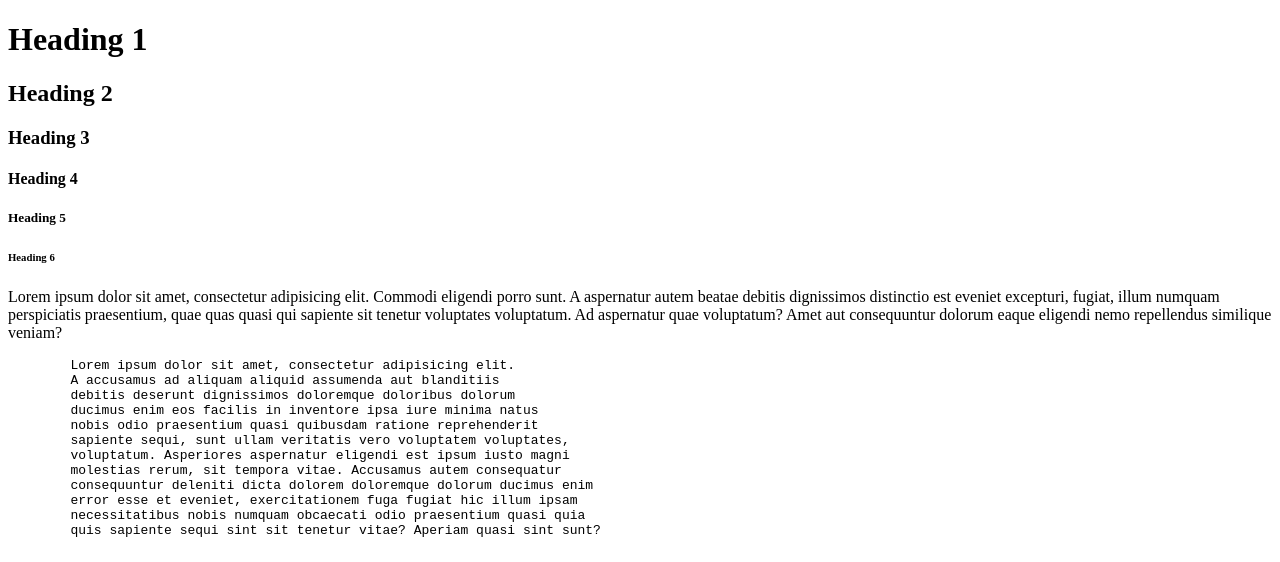
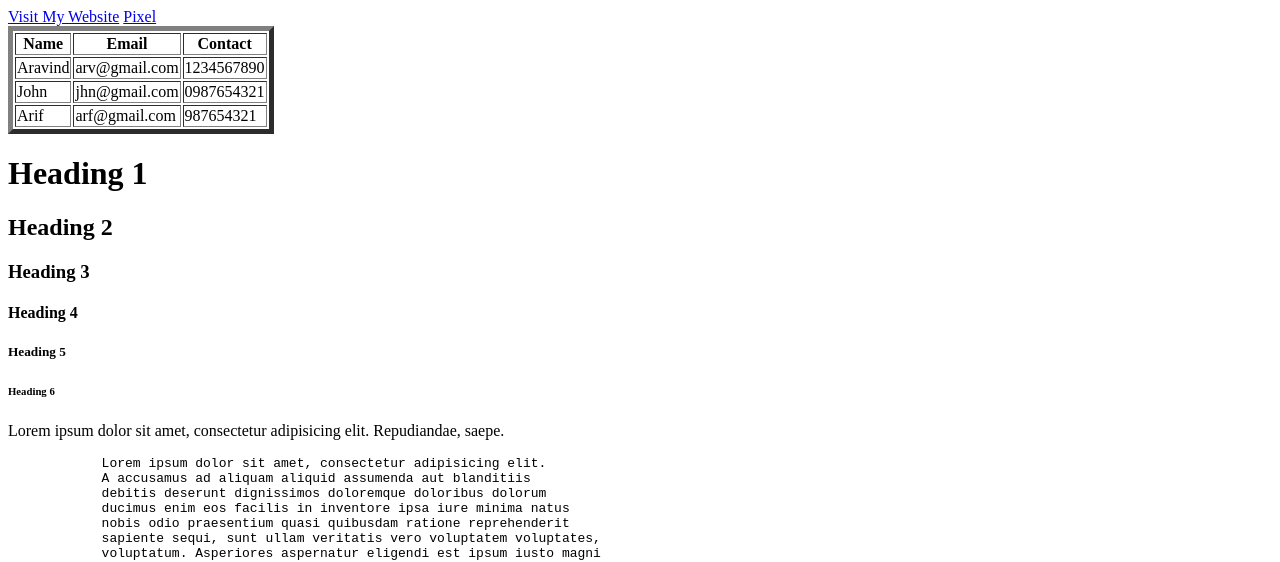
Before and after one commit to aravindm18092006/Sri_eshwar, a plain HTML site: page index.html in a window 1280 px wide. Shown: the top 562 px of the page. Drawn offline with Linux system fonts and the light colour scheme.

Commit message:
created meta and tables

```diff
--- a/index.html
+++ b/index.html
@@ -1,10 +1,46 @@
-<!DOCTYPE html>
-<html lang="en">
+<!DOCTYPE html><!--Letting the browser know that this is HTML5-->
+<html lang="en"><!--Setting the language of the page-->
     <head>
-    <meta charset="UTF-8">
+        <meta charset="UTF-8"><!--Specifying the character encoding-->
+        <meta name="viewport" content="width=device-width, initial-scale=1.0"/><!--Setting the viewport-->
+        <meta name="description" content="Learning HTML or Front-End Web Development"/>
+        <meta name="keywords" content="HTML, CSS, JavaScript, MERN"/>
+        <meta name="author" content="Aravind"/>
+        <!--<meta http-equiv="refresh" content="5; url=https://www.google.com"/>--><!--Redirecting to another page after 5 seconds-->
         <title>Title</title>
     </head>
     <body>
+        <a href="./index.html" target="_blank">Visit My Website</a>
+        <a href="#a">Pixel</a>
+        <table border ="5">
+            <thead>
+                <tr>
+                <th>Name</th>
+                <th>Email</th>
+                <th>Contact</th>
+                </tr>
+                </thead>
+                <tbody>
+                <tr>
+                    <td>Aravind</td>
+                    <td>arv@gmail.com</td>
+                    <td>1234567890</td>
+                </tr>
+                <tr>
+                    <td>John</td>
+                    <td>jhn@gmail.com</td>
+                    <td>0987654321</td>
+                </tr>
+                  <tr>
+                    <td>Arif</td>
+                    <td>arf@gmail.com</td>
+                    <td>987654321</td>
+                </tr>
+            </tbody>
+        </table>
+
+
+
         <!--Semantic Elements-->
         <h1>Heading 1</h1>
         <h2>Heading 2</h2>
@@ -13,12 +49,9 @@
         <h5>Heading 5</h5>
         <h6>Heading 6</h6>
         <p>
-        Lorem ipsum dolor sit amet, consectetur adipisicing elit.
-         Commodi eligendi porro sunt. A aspernatur autem beatae debitis
-         dignissimos distinctio est eveniet excepturi, fugiat, illum
-         numquam perspiciatis praesentium, quae quas quasi qui sapiente
-         sit tenetur voluptates voluptatum. Ad aspernatur quae voluptatum?
-         Amet aut consequuntur dolorum eaque eligendi nemo repellendus similique veniam?
+            Lorem ipsum dolor sit amet,
+            consectetur adipisicing elit.
+            Repudiandae, saepe.
         </p>
         <pre>
             Lorem ipsum dolor sit amet, consectetur adipisicing elit.
@@ -41,7 +74,7 @@
         <img src="https://picsum.photos/200/300" alt="Image">
         <!--Inline Elements-->
         <span>Span</span>
-    <!--Uordered Lists-->
+        <!--Unordered Lists-->
         <ul>
             <li>Item 1</li>
             <li>Item 2</li>
@@ -57,16 +90,22 @@
             <dd>Definition</dd>
         </dl>
         <iframe src="https://www.youtube.com/embed/dQw4w9WgXcQ"></iframe>
+        <!--Forms-->
         <form>
+
+            <fieldset>
+                <legend>DETAILS</legend>
                 <label for="name">Name:</label>
                 <input type="text" id="name" minlength="3" maxlength="10" required>
                 <label for="email">Email:</label>
                 <input type="email" id="email" required>
                 <label for="password">Password:</label>
                 <input type="password" id="password" required>
-        <input type="number" min="18" max="65">
-        <input type="submit">
-        <button>Button</button>
+                <label for="age">Age:</label>
+                <input type="number" id="age" min="1" max="100">
+                <button type="submit">Submit</button>
+            </fieldset>
+
         </form>
     </body>
 </html>
```
Also changed, not shown: index1.html (added). Lines whose indentation alone changed are shown as unchanged.
